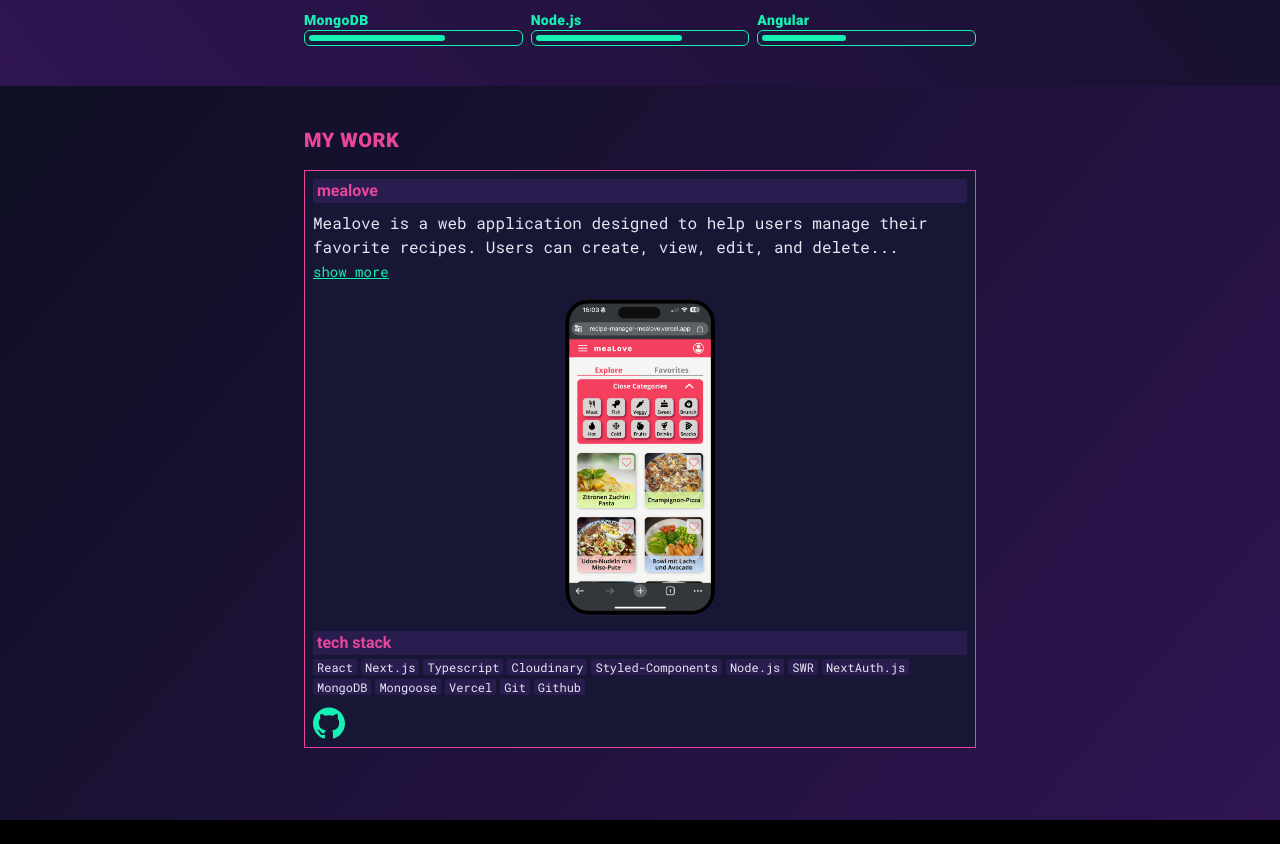
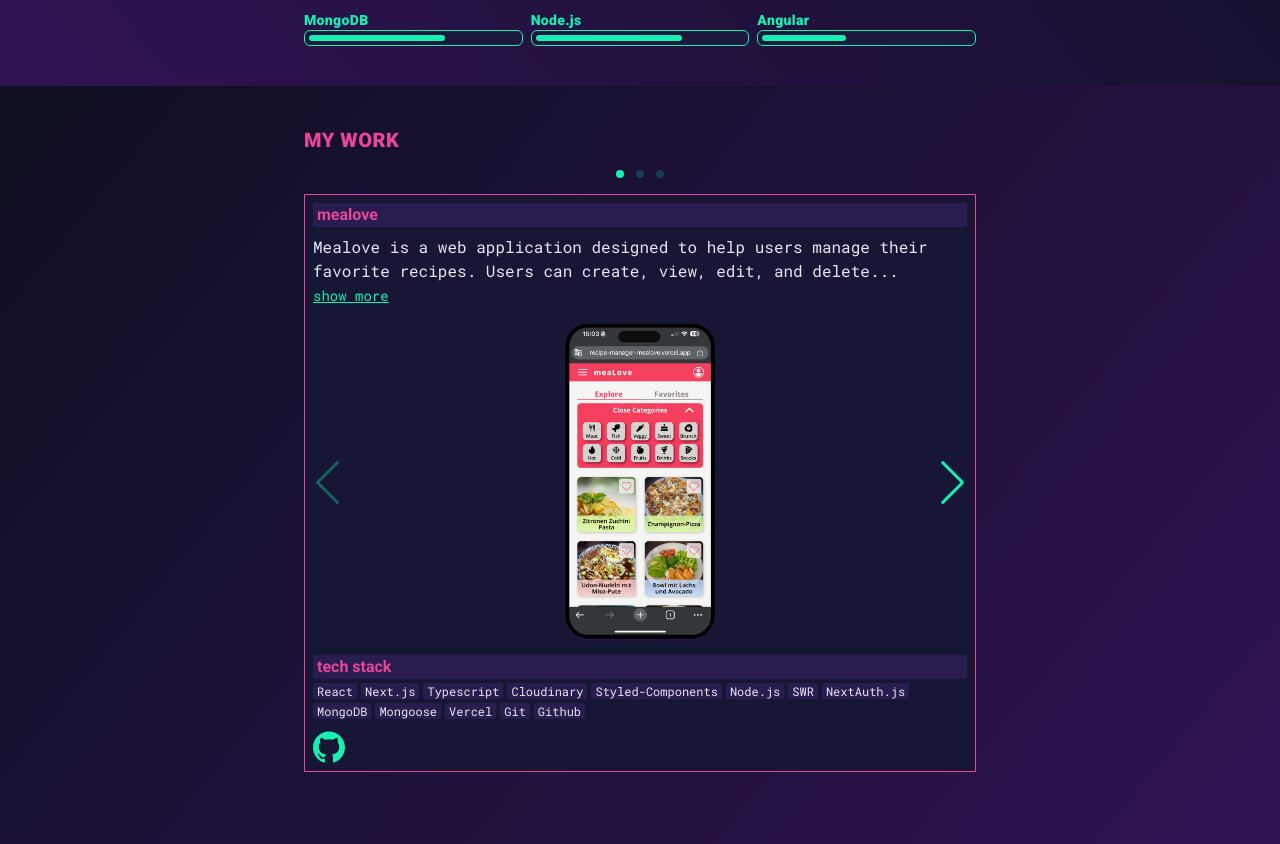
Before and after one commit to stekug/stephankugler-personal-portfolio, a Next.js app: page / in a window 1280 px wide. Shown: the part 1409-2253 px from the top of the page. Before the commit the page ends 2229 px from the top, so only its background shows below. Built offline with nearby package versions, Linux system fonts and the light colour scheme.

Commit message:
Add ProjectCarousel component with swiper
fix: Move font export to font.ts
fix: Swiper style

```diff
--- a/app/_components/Project.tsx
+++ b/app/_components/Project.tsx
@@ -1,4 +1,4 @@
-import { robotoMono } from "@/app/layout";
+import { robotoMono } from "@/app/_components/fonts";
 import Image from "next/image";
 import type { Project } from "@/app/_types/Projext";
 import TextExpander from "./TextExpander";
--- /dev/null
+++ b/app/_components/ProjektCarousel.tsx
@@ -0,0 +1,34 @@
+"use client";
+
+import projects from "@/data/projects.json";
+import Project from "./Project";
+
+import { Swiper, SwiperSlide } from "swiper/react";
+import { Navigation, Pagination } from "swiper/modules";
+
+import "swiper/css";
+import "swiper/css/navigation";
+import "swiper/css/pagination";
+
+export default function ProjektCarousel() {
+  return (
+    <div className="relative">
+      <div className="swiper-custom-pagination mb-4 flex justify-center gap-1" />
+      <Swiper
+        modules={[Navigation, Pagination]}
+        spaceBetween={0}
+        slidesPerView={1}
+        navigation={true}
+        pagination={{ clickable: true, el: ".swiper-custom-pagination" }}
+        onSlideChange={() => console.log("slide change")}
+        onSwiper={(swiper) => console.log(swiper)}
+      >
+        {projects.map((project) => (
+          <SwiperSlide key={project.id}>
+            <Project project={project} />
+          </SwiperSlide>
+        ))}
+      </Swiper>
+    </div>
+  );
+}
--- a/app/_components/Work.tsx
+++ b/app/_components/Work.tsx
@@ -1,15 +1,12 @@
-import projects from '@/data/projects.json';
-import Project from './Project';
+import ProjektCarousel from "./ProjektCarousel";
 
 export default function Work() {
   return (
-    <section className="w-full max-w-2xl mb-8">
-      <span className="text-xl font-black block text-accentPink-1 uppercase tracking-wide mb-4">
+    <section className="mb-8 w-full max-w-2xl">
+      <span className="mb-4 block text-xl font-black uppercase tracking-wide text-accentPink-1">
         My Work
       </span>
-      {projects.map((project) => (
-        <Project project={project} key={project.id} />
-      ))}
+      <ProjektCarousel />
     </section>
   );
 }
--- /dev/null
+++ b/app/_components/fonts.ts
@@ -0,0 +1,13 @@
+import { Roboto, Roboto_Mono } from "next/font/google";
+
+export const roboto = Roboto({
+  weight: ["100", "400", "500", "700", "900"],
+  subsets: ["latin"],
+  display: "swap",
+});
+
+export const robotoMono = Roboto_Mono({
+  weight: "400",
+  subsets: ["latin"],
+  display: "swap",
+});
--- a/app/_styles/globals.css
+++ b/app/_styles/globals.css
@@ -12,8 +12,8 @@
     width: 60px;
     aspect-ratio: 1;
     border-radius: 50%;
-    border: 8px solid theme('colors.primary.1');
-    border-right-color: theme('colors.primary.2');
+    border: 8px solid theme("colors.primary.1");
+    border-right-color: theme("colors.primary.2");
     animation: rotate 1s infinite linear;
   }
 
@@ -22,7 +22,7 @@
     width: 20px;
     aspect-ratio: 1;
     border-radius: 50%;
-    border: 2px solid theme('colors.primary.1');
+    border: 2px solid theme("colors.primary.1");
     border-right-color: transparent;
     animation: rotate 1s infinite linear;
   }
@@ -33,3 +33,21 @@
     }
   }
 }
+
+/* Swiper Arrows & Hover */
+.swiper-button-next,
+.swiper-button-prev {
+  @apply text-accentGreen-1 !important;
+}
+.swiper-button-next:hover,
+.swiper-button-prev:hover {
+  @apply text-accentPink-1 !important;
+}
+
+.swiper-pagination-bullet {
+  @apply bg-accentGreen-1 !important;
+}
+
+.swiper-pagination {
+  @apply absolute bottom-0 left-0 right-0 flex justify-center pb-4 !important; /* ⬅️ Immer unten, zentriert und mit Padding */
+}
--- a/app/layout.tsx
+++ b/app/layout.tsx
@@ -1,25 +1,13 @@
-import type { Metadata } from 'next';
+import type { Metadata } from "next";
 
-import { Roboto, Roboto_Mono } from 'next/font/google';
+import { roboto } from "./_components/fonts";
 
-const roboto = Roboto({
-  weight: ['100', '400', '500', '700', '900'],
-  subsets: ['latin'],
-  display: 'swap',
-});
-
-export const robotoMono = Roboto_Mono({
-  weight: '400',
-  subsets: ['latin'],
-  display: 'swap',
-});
-
-import '@/app/_styles/globals.css';
-import Header from './_components/Header';
+import "@/app/_styles/globals.css";
+import Header from "./_components/Header";
 
 export const metadata: Metadata = {
-  title: 'Stephan Kugler - portfolio',
-  description: 'A portfolio about Stephan Kugler, made by Stephan Kugler.',
+  title: "Stephan Kugler - portfolio",
+  description: "A portfolio about Stephan Kugler, made by Stephan Kugler.",
 };
 
 export default function RootLayout({
@@ -30,7 +18,7 @@
   return (
     <html>
       <body
-        className={`${roboto.className} antialiased bg-black text-primary-1 min-h-screen flex flex-col relative`}
+        className={`${roboto.className} relative flex min-h-screen flex-col bg-black text-primary-1 antialiased`}
       >
         <Header />
         <div>
--- a/data/projects.json
+++ b/data/projects.json
@@ -8,5 +8,25 @@
     "image": "/projects/mealove.png",
     "type": "code",
     "video": null
+  },
+  {
+    "id": "2",
+    "title": "The Wild Oasis",
+    "description": "The Wild Oasis Website is a Next.js application developed to explore and deepen my knowledge of modern web technologies. This project showcases advanced features of Next.js, such as static site generation, incremental static regeneration (ISR), and custom caching strategies. I integrated Supabase for authentication, authorization, and secure data management, including image uploads and user login systems. The website's design is crafted with Tailwind CSS and enhanced with Heroicons. Key functionalities include dynamic routing, client and server components, and context management using createContext and useContext. This project demonstrates my ability to build scalable and secure web applications with a focus on both performance and user experience.",
+    "tech": "React, Next.js 15, Auth.js, Tailwind CSS, Heroicons, Supabase",
+    "github": "https://github.com/stekug/wild-oasis-website",
+    "image": "/projects/thewildoasiswebsite.png",
+    "type": "code",
+    "video": null
+  },
+  {
+    "id": "3",
+    "title": "Mealove 3",
+    "description": "dsfsdfwerwerwersdfwsdfsdfsfsfwedfhdfh",
+    "tech": "React, Next.js, Styled-Components, Node.js, NextAuth.js, MongoDB, Mongoose, Vercel, Git, Github",
+    "github": "https://github.com/stekug/recipe-manager-mealove",
+    "image": "/projects/mealove.png",
+    "type": "code",
+    "video": null
   }
 ]
```
Also changed, not shown: app/page.tsx (+4 -4 lines), public/projects/thewildoasiswebsite.png (added).
